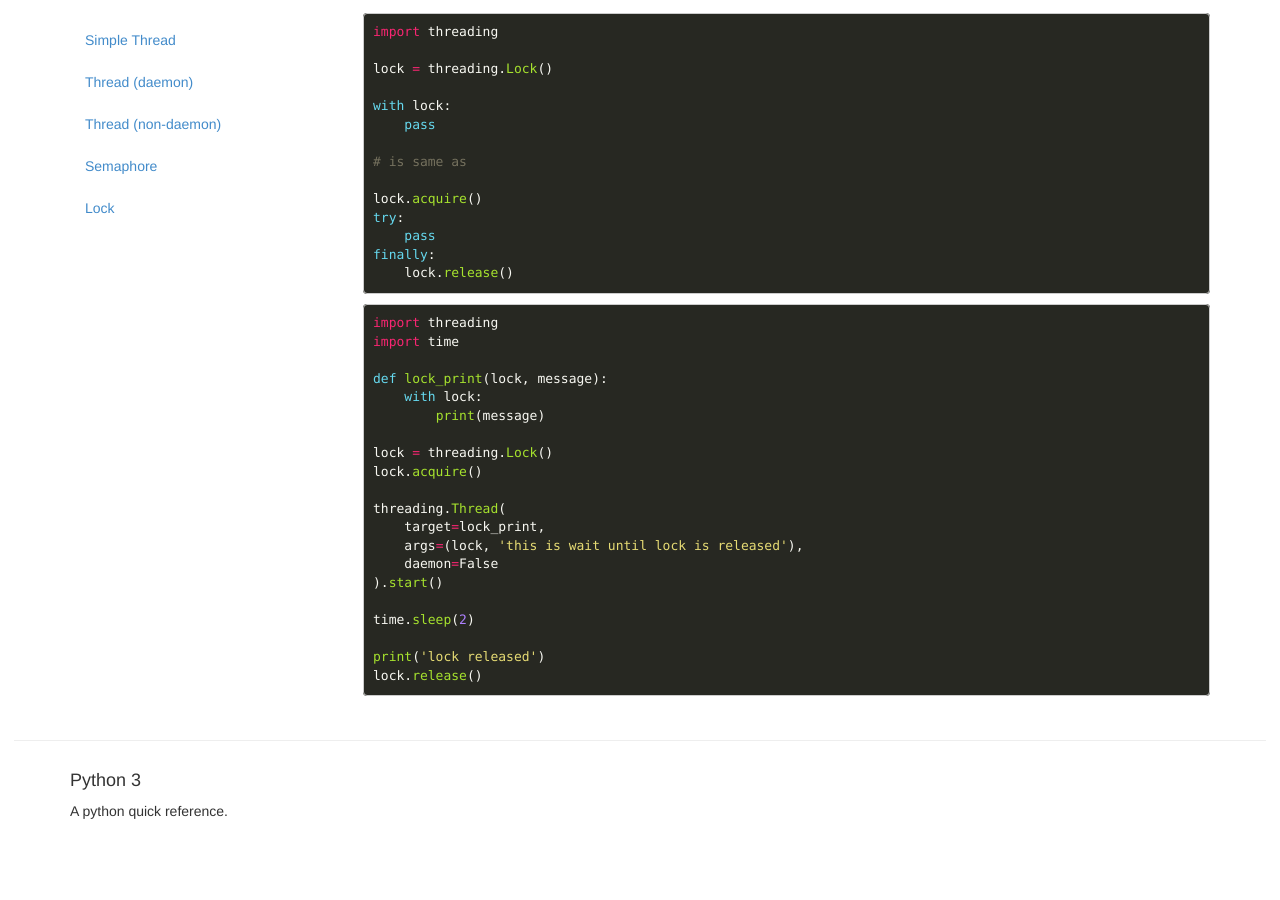
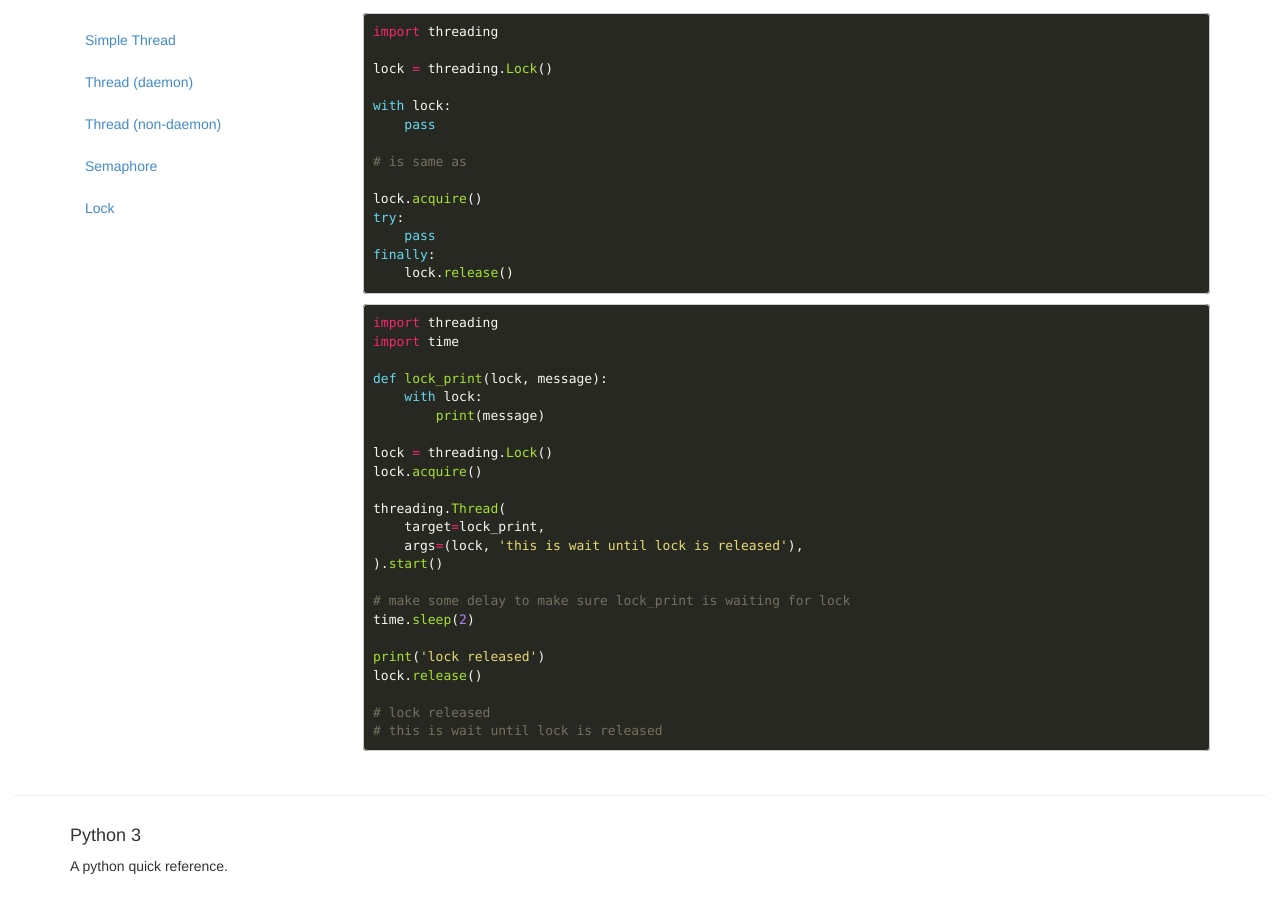
Before and after one commit to steelywing/python-quick-reference, a Jekyll site: the page built from threading.md, in a window 1280 px wide and 900 px high, scrolled down 2556 px. Built offline with Jekyll 4.4.1, drawn with Linux system fonts in a browser that asks for light colours; nearby versions of some CDN libraries; Markdown is read by kramdown in place of the engine named in the settings; before the commit the page ends 3401 px from its top, so only the background shows below that.

````diff
--- a/threading.md
+++ b/threading.md
@@ -154,11 +154,14 @@ lock.acquire()
 threading.Thread(
     target=lock_print,
     args=(lock, 'this is wait until lock is released'),
-    daemon=False
 ).start()
 
+# make some delay to make sure lock_print is waiting for lock
 time.sleep(2)
 
 print('lock released')
 lock.release()
+
+# lock released
+# this is wait until lock is released
 ```
````
Also changed, not shown: numbers.md (+4 -0 lines).
